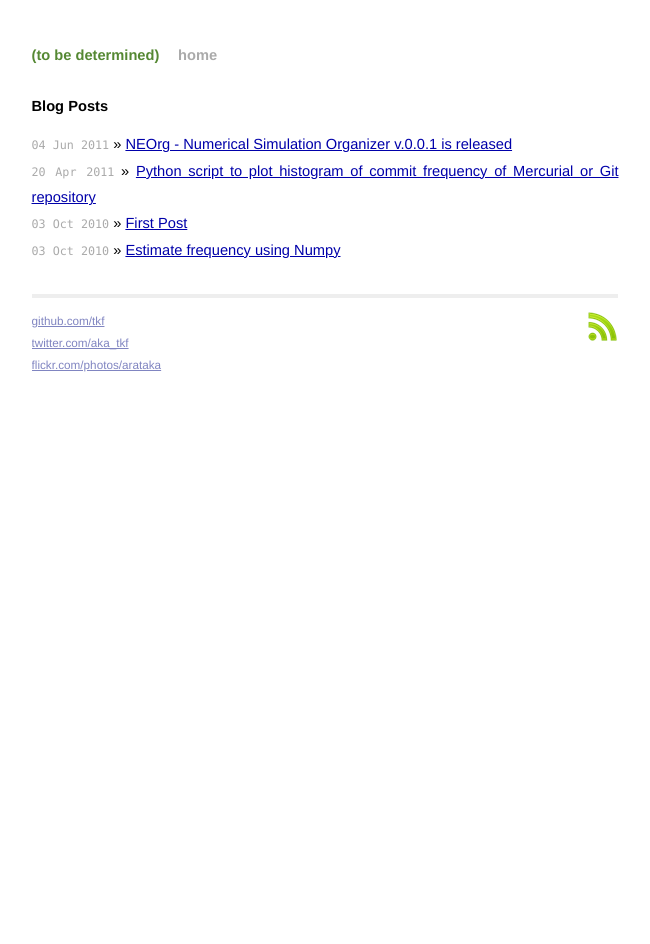
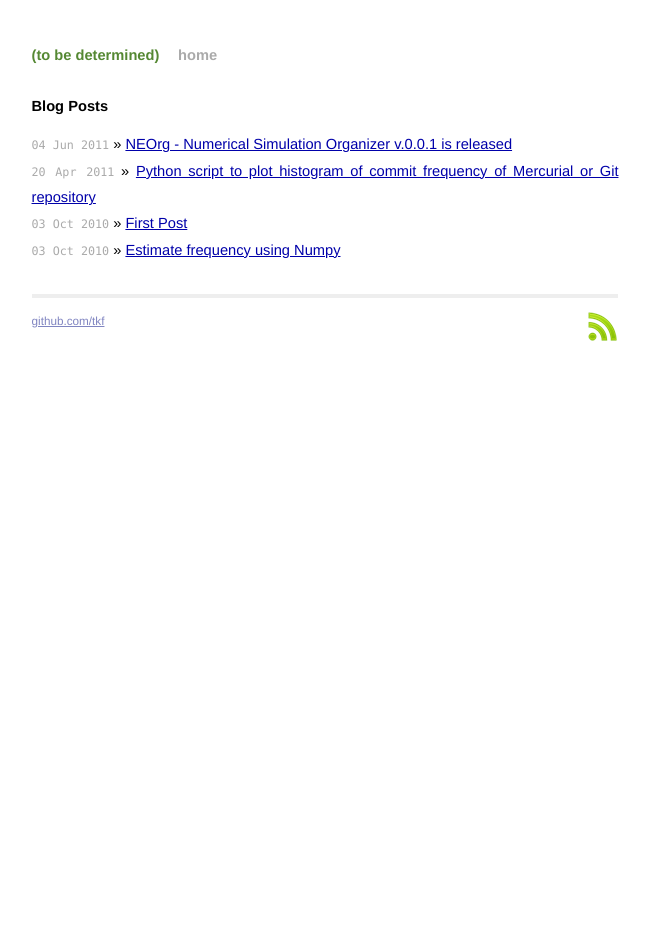
Before and after one commit to tkf/tkf.github.com, a Jekyll site: the page built from index.html, in a window 1280 px wide. Shown: the whole page, without its empty margins (315-965 px from the left). Built offline with Jekyll 4.4.1, drawn with Linux system fonts in a browser that asks for light colours; comment, search, counter and statistics services are not loaded.

Commit message:
Remove useless links

```diff
--- a/_layouts/default.html
+++ b/_layouts/default.html
@@ -44,8 +44,7 @@
     <div class="contact">
       <p>
         <a href="http://github.com/tkf">github.com/tkf</a><br />
-        <a href="http://twitter.com/aka_tkf">twitter.com/aka_tkf</a><br />
-        <a href="http://flickr.com/photos/arataka">flickr.com/photos/arataka</a>
+        <!-- <a href="http://twitter.com/aka_tkf">twitter.com/aka_tkf</a><br /> -->
       </p>
     </div>
     <div class="rss">
```
